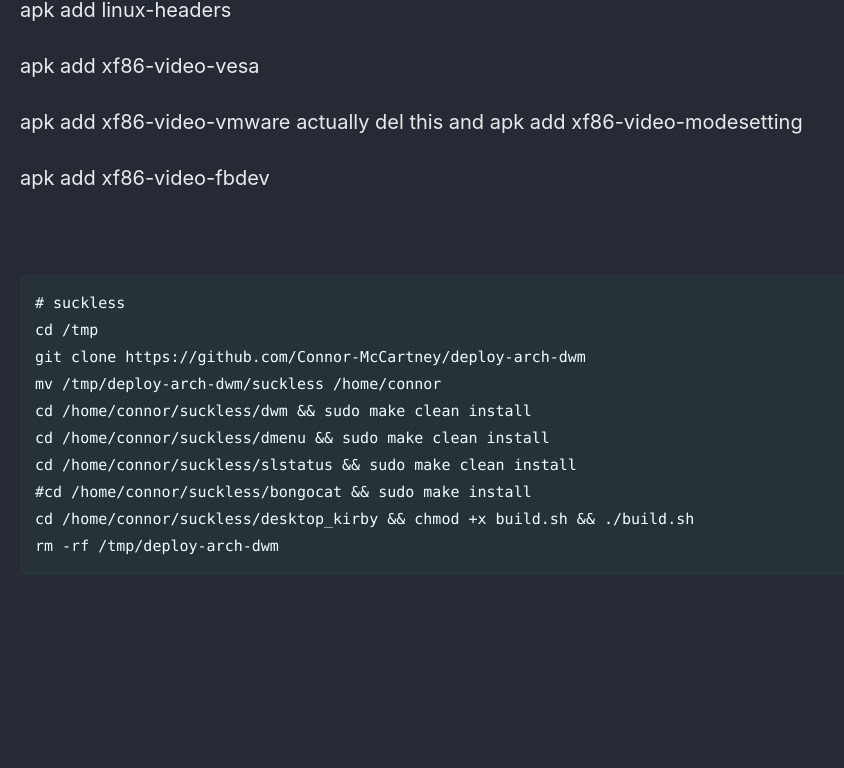
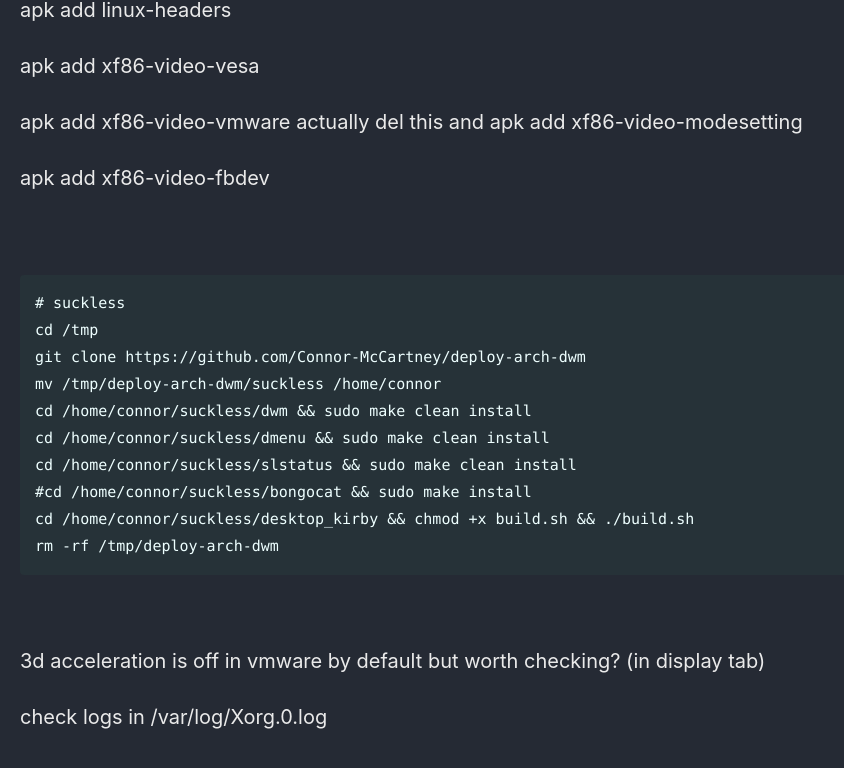
Before and after one commit to Connor-McCartney/Connor-McCartney.github.io, a Jekyll site: the page built from _pages/misc/alpine.md, in a window 1280 px wide and 900 px high, scrolled down 1676 px. Shown: the top 768 px of the window, without its empty margins (0-844 px from the left). Built offline with Jekyll 4.4.1, drawn with Linux system fonts in a browser that asks for light colours; cached includes are drawn as plain includes; our own code applies the rules of GitHub Pages for plain Markdown files.

Commit message:
Update alpine.md

```diff
--- a/_pages/misc/alpine.md
+++ b/_pages/misc/alpine.md
@@ -99,6 +99,9 @@ rm -rf /tmp/deploy-arch-dwm
 
 <br>
 
+3d acceleration is off in vmware by default but worth checking? (in display tab)
+
+check logs in /var/log/Xorg.0.log
 
 <br>
 
```
